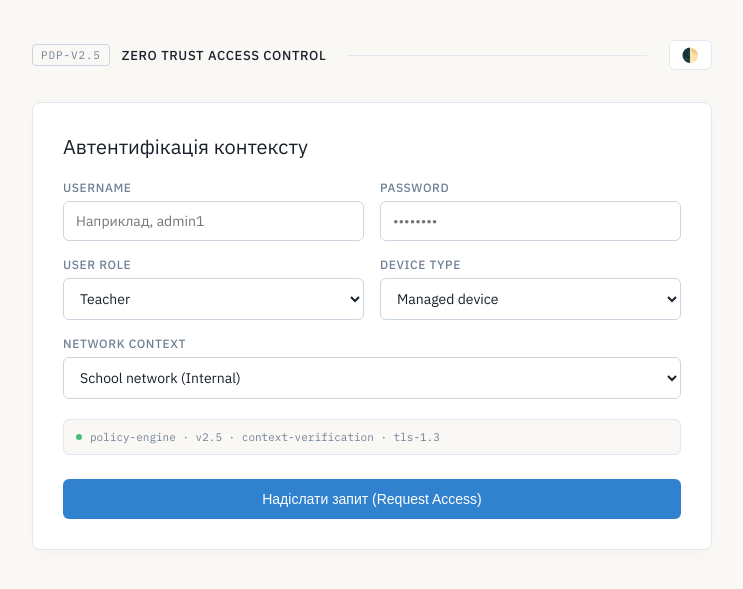
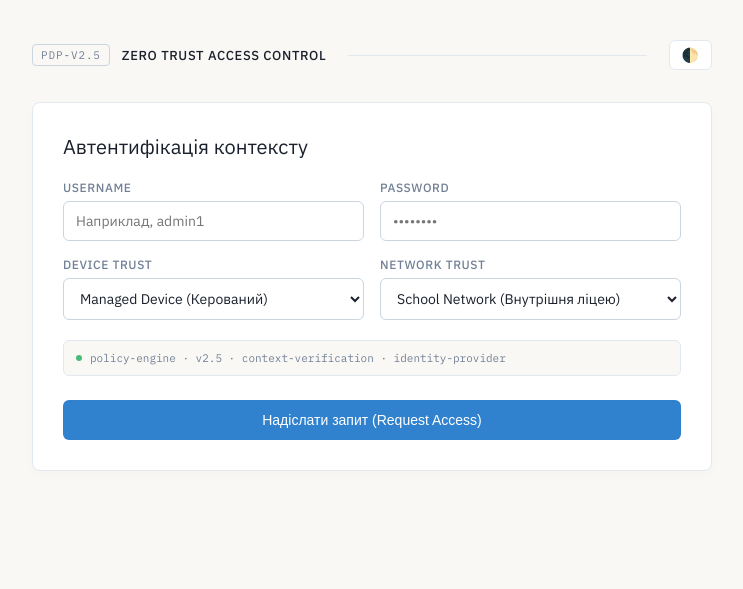
Before and after one commit to kettycollins/ZTAC, a Flask app: page /login in a window 1280 px wide. Shown: the top 589 px of the page, without its empty margins (268-1011 px from the left). Run offline with Flask 3, Linux system fonts and the light colour scheme.

Commit message:
simplified login

```diff
--- a/templates/login.html
+++ b/templates/login.html
@@ -40,37 +40,26 @@
                     </div>
 
                     <div class="zt-field">
-                        <label class="zt-label">User Role</label>
-                        <select name="role" class="zt-select">
-                            <option value="student">Student</option>
-                            <option value="teacher" selected>Teacher</option>
-                            <option value="admin">Admin</option>
-                            <option value="guest">Guest</option>
+                        <label class="zt-label">Device Trust</label>
+                        <select name="device" class="zt-select">
+                            <option value="managed" selected>Managed Device (Керований)</option>
+                            <option value="unmanaged">BYOD Device (Власний пристрій)</option>
                         </select>
                     </div>
 
                     <div class="zt-field">
-                        <label class="zt-label">Device Type</label>
-                        <select name="device" class="zt-select">
-                            <option value="managed" selected>Managed device</option>
-                            <option value="unmanaged">Unmanaged device</option>
-                            <option value="guest_device">Guest device</option>
-                        </select>
-                    </div>
-
-                    <div class="zt-field full">
-                        <label class="zt-label">Network Context</label>
+                        <label class="zt-label">Network Trust</label>
                         <select name="network" class="zt-select">
-                            <option value="school" selected>School network (Internal)</option>
-                            <option value="home">Home network (VPN/Remote)</option>
-                            <option value="public">Public network (Unsecure Wi-Fi)</option>
+                            <option value="school" selected>School Network (Внутрішня ліцею)</option>
+                            <option value="home">Home Network (Домашня/VPN)</option>
+                            <option value="public">Public Network (Публічна Wi-Fi)</option>
                         </select>
                     </div>
                 </div>
 
                 <div class="zt-context-bar">
                     <span class="zt-dot"></span>
-                    <span>policy-engine · v2.5 · context-verification · tls-1.3</span>
+                    <span>policy-engine · v2.5 · context-verification · identity-provider</span>
                 </div>
 
                 <button type="submit" class="zt-btn">Надіслати запит (Request Access)</button>
@@ -82,7 +71,6 @@
         const toggleBtn = document.getElementById('theme-toggle');
         const htmlEl = document.documentElement;
 
-        // Перевіряємо локальне сховище або системну тему
         const savedTheme = localStorage.getItem('theme') || 'auto';
         htmlEl.setAttribute('data-theme', savedTheme);
 
@@ -95,7 +83,6 @@
             } else if (currentTheme === 'dark') {
                 newTheme = 'light';
             } else {
-                // Якщо було 'auto', перевіряємо системну
                 const prefersDark = window.matchMedia('(prefers-color-scheme: dark)').matches;
                 newTheme = prefersDark ? 'light' : 'dark';
             }
```
Also changed, not shown: 1 other file.
